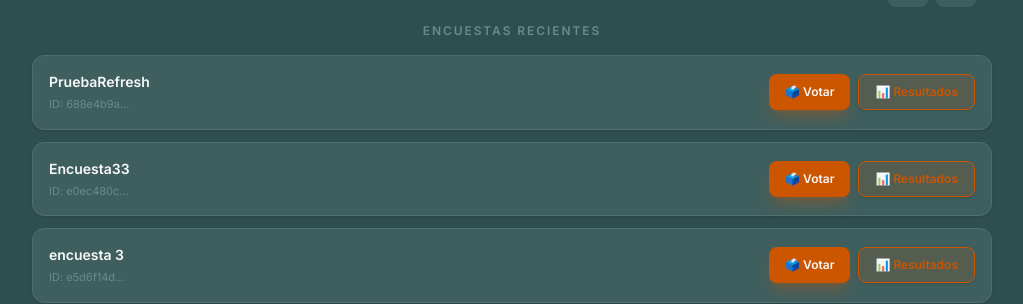
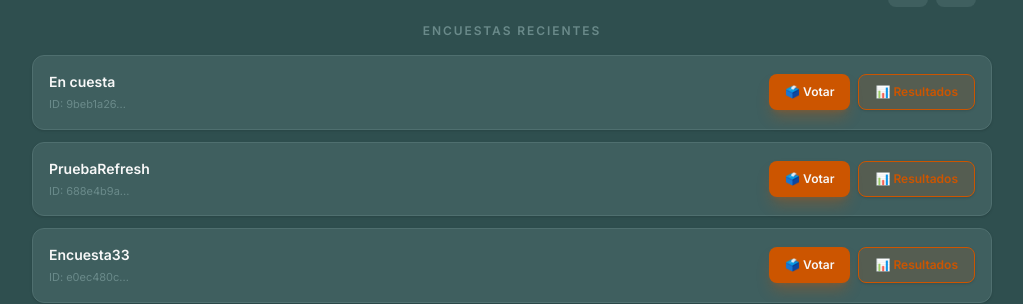
Before and after one commit to AgusC02/TP-FINAL-ENCUESTAS, a Next.js app: page / in a window 1280 px wide. Shown: the part 401-705 px from the top of the page, without its empty margins (128-1151 px from the left). Built offline with nearby package versions, Linux system fonts and the light colour scheme.

Commit message:
fix: front de votacion

```diff
--- a/app/components/RespondPollForm.tsx
+++ b/app/components/RespondPollForm.tsx
@@ -1,4 +1,5 @@
-"use client"; // Formulario que ve el usuario
+"use client";
+
 import { Formik, Form, Field } from "formik";
 import { useRouter } from "next/navigation";
 import { useGetPoll, useSubmitResponse } from "@/app/hooks/usePoll";
@@ -6,32 +7,59 @@ import { AxiosError } from "axios";
 
 export default function RespondPollForm({ pollId }: { pollId: string }) {
   const router = useRouter();
-  const pollQuery = useGetPoll(pollId); // Trae la encuesta y prepara la funcion de envio
+  const pollQuery = useGetPoll(pollId);
   const submitMutation = useSubmitResponse();
 
-  // Manejo de estados de carga/error antes de renderizar el formulario
-  if (pollQuery.isLoading) return <p style={{textAlign:'center'}}>Cargando encuesta...</p>;
-  if (pollQuery.isError) return <p style={{color: 'red', textAlign:'center'}}>Error al cargar.</p>;
-  if (!pollQuery.data) return <p style={{textAlign:'center'}}>Encuesta no encontrada.</p>;
+  // Estados de carga/error antes de renderizar el formulario
+  if (pollQuery.isLoading) {
+    return (
+      <div className="flex justify-center py-6 text-sm text-desaturated-teal">
+        Cargando encuesta...
+      </div>
+    );
+  }
+
+  if (pollQuery.isError) {
+    return (
+      <div className="flex justify-center py-6 text-sm text-red-400">
+        Error al cargar la encuesta.
+      </div>
+    );
+  }
+
+  if (!pollQuery.data) {
+    return (
+      <div className="flex justify-center py-6 text-sm text-desaturated-teal">
+        Encuesta no encontrada.
+      </div>
+    );
+  }
 
   const poll = pollQuery.data;
 
-  const initialValues = poll.questions.reduce((acc, q) => {
+  // Un campo por pregunta: { [questionId]: optionId }
+  const initialValues = poll.questions.reduce(
+    (acc: Record<string, string>, q: { id: string }) => {
       acc[q.id] = "";
       return acc;
-  }, {} as Record<string, string>);
+    },
+    {}
+  );
 
-  // Manejo de envio
   const handleSubmit = (values: Record<string, string>) => {
-    const todasRespondidas = poll.questions.every(q => values[q.id]); // Verifica que todas las preguntas esten respondidas
-    if(!todasRespondidas) {
-        alert("Por favor responda todas las preguntas");
+    const todasRespondidas = poll.questions.every(
+      (q: { id: string }) => values[q.id]
+    );
+
+    if (!todasRespondidas) {
+      alert("Por favor respondé todas las preguntas.");
       return;
     }
 
-    submitMutation.mutate({ pollId, answers: values }, {
+    submitMutation.mutate(
+      { pollId, answers: values },
+      {
         onSuccess: () => {
-        // Si esta todo bien, redirige al resultado
           router.push(`/polls/${pollId}/results`);
         },
         onError: (error: AxiosError) => {
@@ -41,32 +69,93 @@ export default function RespondPollForm({ pollId }: { pollId: string }) {
           } else {
             alert("Error al enviar.");
           }
+        },
       }
-    });
+    );
   };
 
   return (
-    <div style={{ maxWidth: '700px', margin: 'auto', background: 'white', padding: '20px', borderRadius: '8px', boxShadow: '0 2px 4px rgba(0,0,0,0.1)' }}>
-      <h1 style={{textAlign: 'center'}}>{poll.title}</h1>
+    // El ancho lo controla la card del page.tsx, acá solo centramos un poco
+    <div className="mx-auto w-full max-w-[720px]">
       <Formik initialValues={initialValues} onSubmit={handleSubmit}>
         {({ isSubmitting }) => (
-          <Form>
-            {poll.questions.map(q => (
-              <div key={q.id} style={{ marginBottom: '20px', padding: '15px', borderBottom: '1px solid #eee' }}>
-                <h3 style={{margin: '0 0 10px 0'}}>{q.text}</h3>
-                <div role="group" aria-labelledby={`question-${q.id}`}>
-                  {q.options.map(opt => (
-                    <label key={opt.id} style={{ display: 'block', margin: '8px 0', cursor: 'pointer' }}>
-                      <Field type="radio" name={q.id} value={opt.id} style={{ marginRight: '10px' }} />
+          <Form className="flex flex-col gap-6">
+            {/* Header dentro del shadowbox, igual estilo que el HTML */}
+            <header className="flex flex-col gap-2">
+              <h2 className="text-2xl font-bold leading-tight text-off-white">
+                {poll.title || "Encuesta"}
+              </h2>
+              <div className="flex items-center gap-2 text-desaturated-teal">
+                <span className="material-symbols-outlined text-base">
+                  lock
+                </span>
+                <p className="text-sm">
+                  Tu respuesta es 100% anónima. Solo se verán resultados
+                  agregados.
+                </p>
+              </div>
+            </header>
+
+            {/* Preguntas, mismo fondo que la card, separadas por <hr> */}
+            <div className="flex flex-col gap-6">
+              {poll.questions.map(
+                (
+                  q: { id: string; text: string; options: any[] },
+                  index: number
+                ) => (
+                  <div key={q.id} className="flex flex-col gap-4">
+                    {/* Título de la pregunta con número en naranja */}
+                    <h3 className="text-left text-xl font-bold leading-tight text-off-white">
+                      <span className="mr-2 font-semibold text-primary">
+                        {index + 1}.
+                      </span>
+                      {q.text}
+                    </h3>
+
+                    {/* Opciones tipo card, como en tu HTML */}
+                    <div className="flex flex-col gap-3">
+                      {q.options.map((opt: { id: string; text: string }) => (
+                        <label
+                          key={opt.id}
+                          className="flex cursor-pointer items-center gap-4 rounded-lg border border-border-color p-4 transition-colors hover:border-primary has-[:checked]:border-primary has-[:checked]:bg-primary/10"
+                        >
+                          <Field
+                            type="radio"
+                            name={q.id}
+                            value={opt.id}
+                            className="h-5 w-5 rounded-full border-2 border-border-color bg-transparent text-primary focus:outline-none focus:ring-2 focus:ring-primary/50 focus:ring-offset-2 focus:ring-offset-[#3F5F5F]"
+                          />
+                          <p className="text-base font-medium leading-normal text-off-white">
                             {opt.text}
+                          </p>
                         </label>
                       ))}
                     </div>
+
+                    {/* Separador entre preguntas, mismo estilo que el HTML */}
+                    {index < poll.questions.length - 1 }
                   </div>
-            ))}
-            <button type="submit" disabled={isSubmitting} style={{ padding: '15px', background: '#0070f3', color: 'white', border: 'none', cursor: 'pointer', width: '100%', fontSize: '1.1em', borderRadius: '4px' }}>
-              {isSubmitting ? "Enviando Respuestas..." : "Enviar Voto"}
+                )
+              )}
+            </div>
+
+            {/* Zona de botón con borde superior y botón a la derecha (como tu diseño) */}
+            <div className="mt-2 border-t border-border-color pt-4 flex justify-end">
+              <button
+                type="submit"
+                disabled={isSubmitting || submitMutation.isPending}
+                className="flex items-center gap-2 rounded-lg bg-primary py-2.5 px-6 text-base font-semibold text-white transition-colors hover:bg-primary/90 disabled:cursor-not-allowed disabled:opacity-70"
+              >
+                <span>
+                  {isSubmitting || submitMutation.isPending
+                    ? "Enviando respuestas..."
+                    : "Enviar respuestas"}
+                </span>
+                <span className="material-symbols-outlined text-base">
+                  send
+                </span>
               </button>
+            </div>
           </Form>
         )}
       </Formik>
--- a/app/globals.css
+++ b/app/globals.css
@@ -86,3 +86,12 @@ body {
     "GRAD" 0,
     "opsz" 24;
 }
+/* Bordes finos específicos para las opciones de encuesta */
+.poll-option {
+  border-width: 1px !important;
+}
+
+/* Radio más fino */
+.poll-radio {
+  border-width: 1px !important;
+}
--- a/database.json
+++ b/database.json
@@ -169,6 +169,94 @@
         }
       ],
       "id": "688e4b9a-da5b-4068-8368-e7fec6e83017"
+    },
+    {
+      "title": "En cuesta",
+      "questions": [
+        {
+          "text": "asdasd",
+          "options": [
+            {
+              "text": "1",
+              "id": "3f94edbd-4626-4f3d-b2ca-b8f765410a45"
+            },
+            {
+              "text": "2",
+              "id": "e838a575-71e5-4819-8257-0fd9c33ba5b4"
+            },
+            {
+              "text": "3",
+              "id": "099e4213-47db-4c6e-b03f-2bfe4d905627"
+            },
+            {
+              "text": "4",
+              "id": "0984f227-fc46-44e2-82fa-9b82e277b080"
+            },
+            {
+              "text": "5",
+              "id": "ad04c5a6-54cc-4a3c-9c55-08bd716204a4"
+            }
+          ],
+          "id": "ac5a7445-fe88-4644-9ea6-65bf714a6633"
+        },
+        {
+          "text": "32323",
+          "options": [
+            {
+              "text": "123123",
+              "id": "1609f793-faaf-4efd-a07a-59f5e6cc0331"
+            },
+            {
+              "text": "123131",
+              "id": "213fa0a9-4b79-410b-9538-eb1c60a46e77"
+            }
+          ],
+          "id": "0538c224-7db3-44e2-8029-e23d7250472a"
+        },
+        {
+          "text": "123123123",
+          "options": [
+            {
+              "text": "123123",
+              "id": "41e41134-7389-491a-b047-2fc403a27184"
+            },
+            {
+              "text": "123131",
+              "id": "5306425a-c3b5-41ca-a9f6-5ef93075b216"
+            }
+          ],
+          "id": "44ade76b-45a4-47ba-a858-2896eeac786c"
+        },
+        {
+          "text": "1231231231",
+          "options": [
+            {
+              "text": "1231231",
+              "id": "9d7d4ead-8016-4752-9dad-7720ff69480e"
+            },
+            {
+              "text": "1231231",
+              "id": "edeeb28d-3b03-4221-90b2-bfff81d7f9e5"
+            }
+          ],
+          "id": "8b9c39e5-5efa-467c-86fa-3744f9806bf8"
+        },
+        {
+          "text": "444444",
+          "options": [
+            {
+              "text": "123131",
+              "id": "a20fa330-68fd-49c0-ab73-3984effd168e"
+            },
+            {
+              "text": "123131",
+              "id": "f5318bcb-5e42-4840-b433-87fff675adc8"
+            }
+          ],
+          "id": "e310db5a-1455-4907-a321-a62cb9d2f156"
+        }
+      ],
+      "id": "9beb1a26-81d8-4069-9519-f400ae900c07"
     }
   ],
   "responses": [
@@ -248,6 +336,37 @@
       "voterIdentifier": "::1",
       "id": "ab47c122-d1fa-407d-96e3-62ccc59cd503",
       "createdAt": "2025-11-20T03:37:02.682Z"
+    },
+    {
+      "pollId": "688e4b9a-da5b-4068-8368-e7fec6e83017",
+      "answers": {
+        "e41f9be5-2b3f-4291-a49a-181a08b4d5d1": "3cad8404-d157-4aa6-a472-78dcc58d9052"
+      },
+      "voterIdentifier": "::1",
+      "id": "0c169b83-e28b-4184-b781-d94a3b6a6ffb",
+      "createdAt": "2025-11-20T05:26:43.630Z"
+    },
+    {
+      "pollId": "688e4b9a-da5b-4068-8368-e7fec6e83017",
+      "answers": {
+        "e41f9be5-2b3f-4291-a49a-181a08b4d5d1": "8e958366-9f9f-4127-b0b2-32bd8bb05a6a"
+      },
+      "voterIdentifier": "::1",
+      "id": "0236e187-828c-441d-8480-c85af748eb3b",
+      "createdAt": "2025-11-20T05:30:13.030Z"
+    },
+    {
+      "pollId": "9beb1a26-81d8-4069-9519-f400ae900c07",
+      "answers": {
+        "ac5a7445-fe88-4644-9ea6-65bf714a6633": "099e4213-47db-4c6e-b03f-2bfe4d905627",
+        "0538c224-7db3-44e2-8029-e23d7250472a": "1609f793-faaf-4efd-a07a-59f5e6cc0331",
+        "44ade76b-45a4-47ba-a858-2896eeac786c": "41e41134-7389-491a-b047-2fc403a27184",
+        "8b9c39e5-5efa-467c-86fa-3744f9806bf8": "9d7d4ead-8016-4752-9dad-7720ff69480e",
+        "e310db5a-1455-4907-a321-a62cb9d2f156": "a20fa330-68fd-49c0-ab73-3984effd168e"
+      },
+      "voterIdentifier": "::1",
+      "id": "101936b0-fa34-41b2-b0d6-e889d8d83209",
+      "createdAt": "2025-11-20T06:02:52.887Z"
     }
   ]
 }
```
Also changed, not shown: app/polls/[id]/page.tsx (+22 -3 lines). Lines whose indentation alone changed are shown as unchanged.
